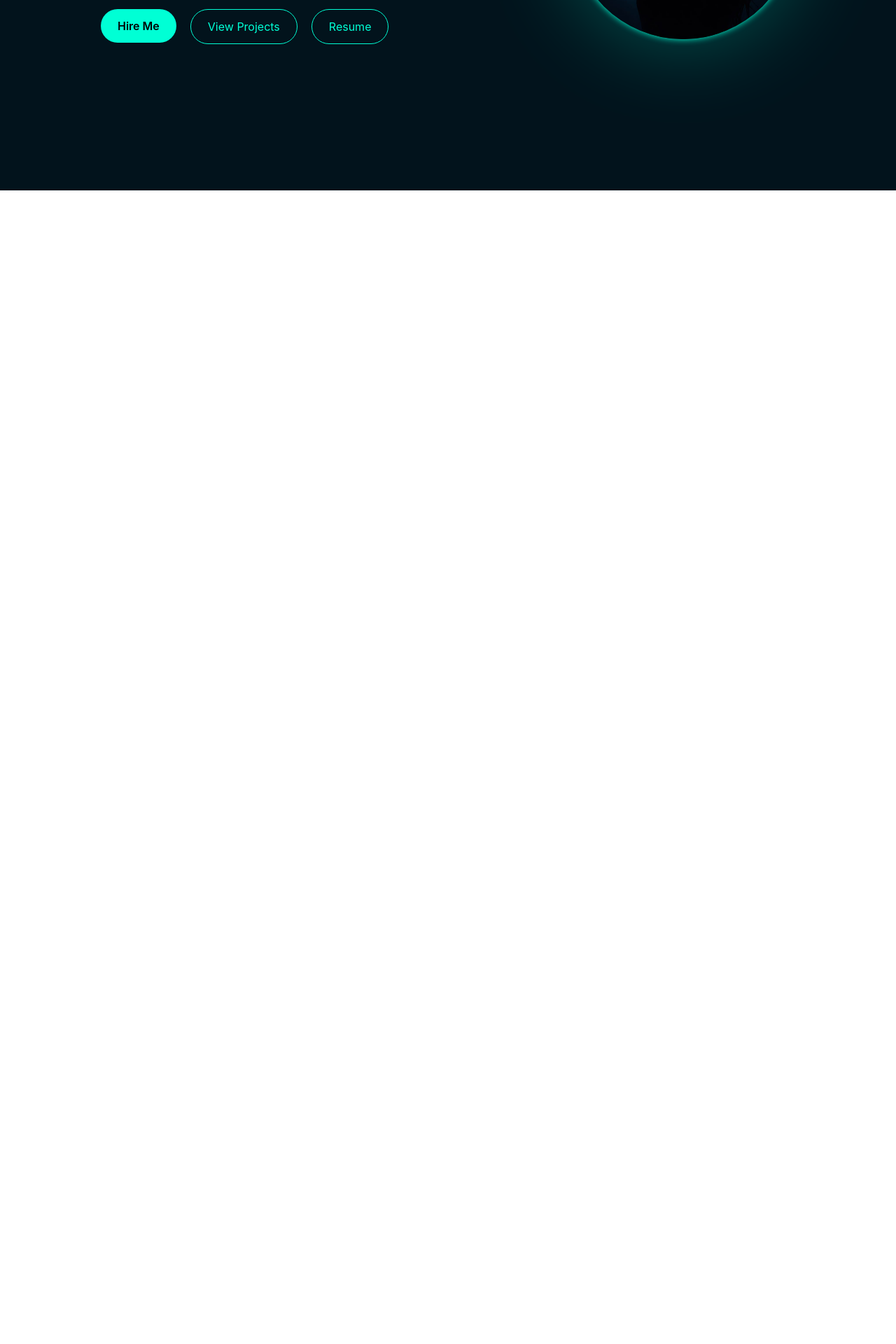
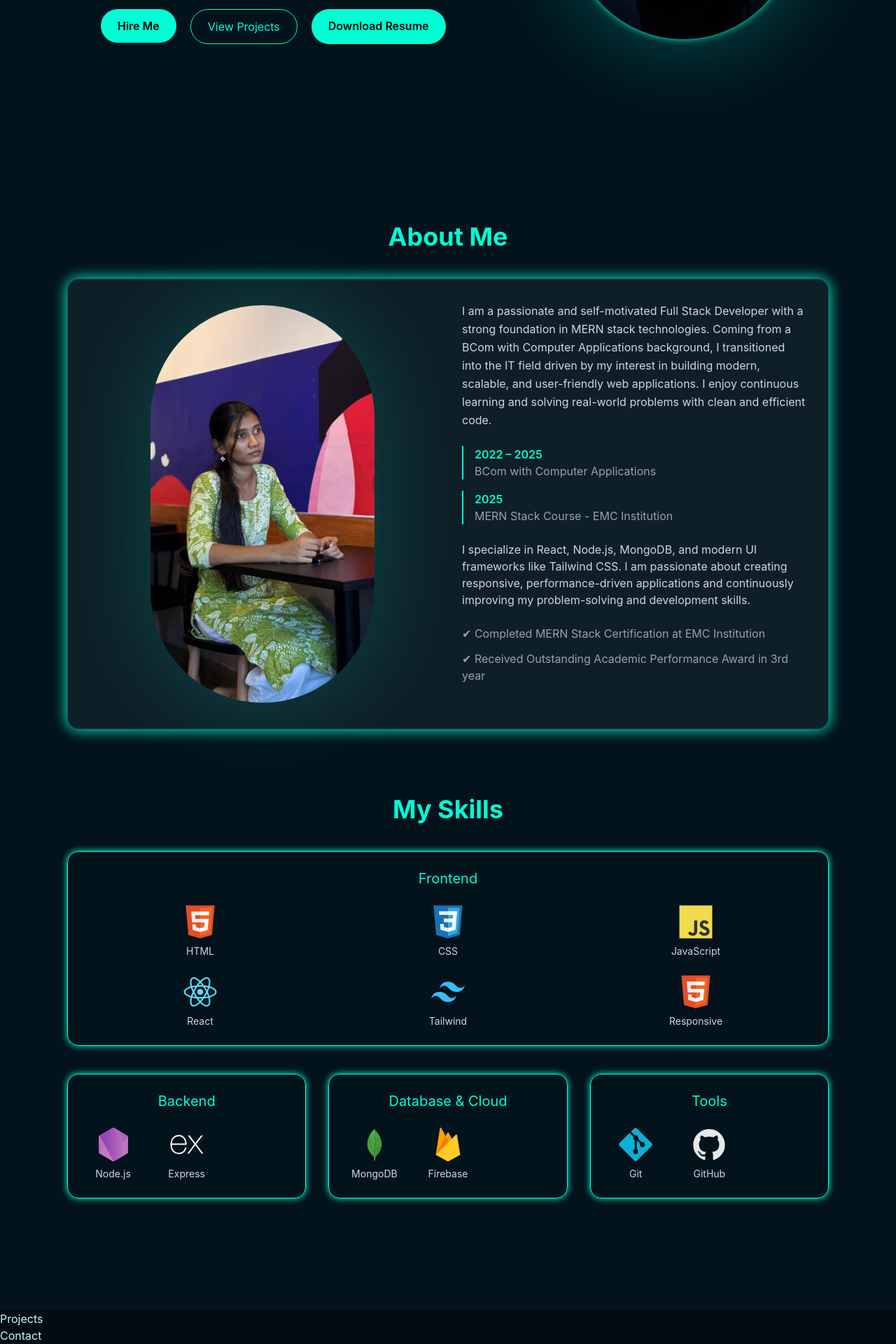
Before and after one commit to benedicta-abragam/benedicta-abragam-personal-portfolio, a React (Vite) app: page / in a window 1280 px wide. Shown: the part 552-2472 px from the top of the page at 70% size. Before the commit the page ends 824 px from the top, so only its background shows below. Built offline with nearby package versions, Linux system fonts and the light colour scheme.

Commit message:
Updated about sections

```diff
--- a/src/App.jsx
+++ b/src/App.jsx
@@ -1,4 +1,3 @@
-import { Routes, Route } from "react-router-dom";
 import Navbar from "./components/Navbar";
 import Hero from "./components/Hero";
 import About from "./components/About";
@@ -10,14 +9,11 @@ function App() {
   return (
     <>
       <Navbar />
-
-      <Routes>
-        <Route path="/" element={<Hero />} />
-        <Route path="/about" element={<About />} />
-        <Route path="/skills" element={<Skills />} />
-        <Route path="/projects" element={<Projects />} />
-        <Route path="/contact" element={<Contact />} />
-      </Routes>
+      <Hero />
+      <About />
+      <Skills />
+      <Projects />
+      <Contact />
     </>
   );
 }
--- a/src/components/About.jsx
+++ b/src/components/About.jsx
@@ -1,12 +1,95 @@
+import myphoto from "../assets/about-photo.jpeg";
+
 function About() {
   return (
-    <div className="min-h-screen pt-24">
-      <h1 className="text-3xl font-bold">About Me</h1>
-      <p className="mt-4">
-        This is my about section.
-      </p>
-    </div>
-  )
+    <section
+      id="about"
+      className=" scroll-mt-20 min-h-screen bg-[#02131c] px-6 md:px-16 lg:px-24  flex items-center">
+      <div className="max-w-7xl mx-auto w-full">
+
+        {/* HEADING */}
+        <h2 className="text-3xl md:text-4xl font-bold text-[#00ffd5] text-center mt-4 mb-10">
+          About Me
+        </h2>
+
+        {/* GLASS CARD */}
+        <div className="grid md:grid-cols-2 gap-10 items-center
+         bg-white/5 border border-[#00ffd5]/30
+        rounded-2xl p-8 shadow-[0_0_20px_#00ffd5]">
+
+          {/* LEFT IMAGE */}
+          <div className="flex justify-center">
+            <div className="relative">
+              <div className="absolute inset-1 rounded-full bg-[#00ffd5] blur-3xl opacity-20"></div>
+
+              <img
+                src={myphoto}
+                alt="Benedicta"
+                className="relative w-64 md:w-80 rounded-full object-cover"
+              />
+            </div>
+          </div>
+
+          {/* RIGHT CONTENT */}
+          <div>
+
+            {/* SHORT INTRO */}
+            <p className="text-gray-300 leading-relaxed mb-6">
+              I am a passionate and self-motivated Full Stack Developer with a
+              strong foundation in MERN stack technologies. Coming from a BCom
+              with Computer Applications background, I transitioned into the IT
+              field driven by my interest in building modern, scalable, and
+              user-friendly web applications. I enjoy continuous learning and
+              solving real-world problems with clean and efficient code.
+            </p>
+
+            {/* TIMELINE */}
+            <div className="space-y-4 mb-6">
+
+              <div className="border-l-2 border-[#00ffd5] pl-4">
+                <h4 className="text-[#00ffd5] font-semibold">
+                  2022 – 2025
+                </h4>
+                <p className="text-gray-400">
+                  BCom with Computer Applications
+                </p>
+              </div>
+
+              <div className="border-l-2 border-[#00ffd5] pl-4">
+                <h4 className="text-[#00ffd5] font-semibold">
+                  2025
+                </h4>
+                <p className="text-gray-400">
+                  MERN Stack Course - EMC Institution
+                </p>
+              </div>
+            </div>
+
+            {/* SKILLS + PASSION */}
+            <p className="text-gray-300 mb-6">
+              I specialize in React, Node.js, MongoDB, and modern UI frameworks
+              like Tailwind CSS. I am passionate about creating responsive,
+              performance-driven applications and continuously improving my
+              problem-solving and development skills.
+            </p>
+
+            {/* CERTIFICATE + ACHIEVEMENT */}
+            <div className="space-y-3 mb-8">
+              <p className="text-gray-400">
+                ✔ Completed MERN Stack Certification at EMC Institution
+              </p>
+
+              <p className="text-gray-400">
+                ✔ Received Outstanding Academic Performance Award in 3rd year
+              </p>
+            </div>
+
+
+          </div>
+        </div>
+      </div>
+    </section>
+  );
 }
 
-export default About
+export default About;
--- a/src/components/Hero.jsx
+++ b/src/components/Hero.jsx
@@ -1,6 +1,5 @@
 import { TypeAnimation } from "react-type-animation";
 import profile from "../assets/profile.jpeg";
-import { NavLink } from "react-router-dom";
 import "../styles/Hero.css"
 
 function Hero() {
@@ -35,7 +34,8 @@ function Hero() {
           </div>
 
           {/* Typing */}
-          <div className="sm:text-2xl md:text-3xl font-semibold text-[#00ffd5] md:mb-8 min-h-[28px]">            <TypeAnimation
+          <div className="sm:text-2xl md:text-3xl font-semibold text-[#00ffd5] md:mb-8 min-h-[28px]">
+            <TypeAnimation
               sequence={[
                 "Frontend Developer",
                 2000,
@@ -55,30 +55,32 @@ function Hero() {
           </p>
 
           {/* Buttons */}
-          <div className="flex flex-wrap gap-5 pt-5 text-center">
+          <div className="flex flex-wrap gap-5 pt-5 ">
 
-            <NavLink to="/contact">
-              <button className="px-6 py-3 bg-[#00ffd5] text-black rounded-full font-semibold hover:bg-[#0b1f2a] hover:text-[#00ffd5] transition">
+            <a href="#contact">
+              <button className="px-6 py-3 bg-[#00ffd5] text-black rounded-full font-semibold hover:bg-[#0b1f2a] hover:text-[#00ffd5] ">
                 Hire Me
               </button>
-            </NavLink>
+            </a>
 
-            <NavLink to="/projects">
-              <button className="px-6 py-3 border border-[#00ffd5] text-[#00ffd5] rounded-full hover:bg-[#00ffd5] hover:text-black transition">
+            <a href="#projects">
+              <button className="px-6 py-3 border border-[#00ffd5] text-[#00ffd5] rounded-full hover:bg-[#00ffd5] hover:text-black">
                 View Projects
               </button>
-            </NavLink>
+            </a>
+            <a
+              href="/resume.pdf"
+              className="px-6 py-3 bg-[#00ffd5] text-black rounded-full font-semibold hover:bg-[#0b1f2a] hover:text-[#00ffd5] transition">
+              Download Resume
+            </a>
 
-            <button className="px-6 py-3 border border-[#00ffd5] text-[#00ffd5] rounded-full hover:bg-[#00ffd5] hover:text-black transition">
-              Resume
-            </button>
 
 
           </div>
         </div>
 
         {/* RIGHT IMAGE */}
-        <div className="hidden md:flex justify-center md:justify-end">
+        <div className="hidden md:flex justify-end">
           <div className="relative">
 
             {/* Neon Glow Circle */}
--- a/src/components/Navbar.jsx
+++ b/src/components/Navbar.jsx
@@ -1,52 +1,58 @@
 import { useState } from "react"
 import "../styles/Navbar.css"
-import { NavLink } from "react-router-dom"
 
 function Navbar() {
   const [open, setOpen] = useState(false)
 
-  const handleClose =()=>{
+  const handleClose = () => {
     setOpen(false)
   }
+
   return (
     <nav className="fixed top-0 w-full h-[60px] flex justify-between items-center px-6 md:px-20 bg-[#050f14] z-50">
 
+      {/* LOGO */}
       <div className="font-semibold neon-text">
         Benedicta A
       </div>
 
       {/* Desktop menu */}
       <ul className="hidden md:flex gap-8">
-        <li><NavLink  className="nav-link" to="/">Home</NavLink></li>
-        <li ><NavLink className="nav-link" to="/about">About</NavLink></li>
-        <li><NavLink  className="nav-link" to="/skills">Skills</NavLink></li>
-        <li ><NavLink  className="nav-link" to="/projects">Projects</NavLink></li>
-        <li ><NavLink  className="nav-link" to="/contact">Contact</NavLink></li>
+        <li><a href="#home" className="nav-link">Home</a></li>
+        <li><a href="#about" className="nav-link">About</a></li>
+        <li><a href="#skills" className="nav-link">Skills</a></li>
+        <li><a href="#projects" className="nav-link">Projects</a></li>
+        <li><a href="#contact" className="nav-link">Contact</a></li>
       </ul>
 
       {/* Mobile icon */}
-    <div className="md:hidden flex items-center text-2xl cursor-pointer" onClick={() => setOpen(true)}>
-
+      <div
+        className="md:hidden flex items-center text-2xl cursor-pointer"
+        onClick={() => setOpen(true)}
+      >
         <i className="fa-solid fa-bars text-[#00ffd5] icon"></i>
       </div>
 
+      {/* Overlay */}
+      <div
+        className={`mobile-overlay ${open ? "show" : ""}`}
+        onClick={handleClose}
+      ></div>
+
       {/* Mobile menu */}
-<div className={`mobile-overlay ${open ? "show" : ""}`} onClick={handleClose}></div>
-
       <div className={`mobile-menu ${open ? "open" : ""}`}>
         <div className="close-icon" onClick={handleClose}>
           <i className="fa-solid fa-xmark icon"></i>
         </div>
 
         <ul>
-    <li ><NavLink className="nav-link mobile-link" to="/" onClick={handleClose}>Home</NavLink></li>
-    <li><NavLink  className="nav-link mobile-link" to="/about" onClick={handleClose}>About</NavLink></li>
-    <li ><NavLink className="nav-link mobile-link" to="/skills" onClick={handleClose}>Skills</NavLink></li>
-    <li ><NavLink className="nav-link mobile-link" to="/projects" onClick={handleClose}>Projects</NavLink></li>
-    <li ><NavLink className="nav-link mobile-link" to="/contact" onClick={handleClose}>Contact</NavLink></li>
+          <li><a href="#home" className="nav-link" onClick={handleClose}>Home</a></li>
+          <li><a href="#about" className="nav-link" onClick={handleClose}>About</a></li>
+          <li><a href="#skills" className="nav-link" onClick={handleClose}>Skills</a></li>
+          <li><a href="#projects" className="nav-link" onClick={handleClose}>Projects</a></li>
+          <li><a href="#contact" className="nav-link" onClick={handleClose}>Contact</a></li>
         </ul>
       </div>
-
 
     </nav>
   )
--- a/src/components/Skills.jsx
+++ b/src/components/Skills.jsx
@@ -36,52 +36,93 @@ function Skills() {
     { name: "GitHub", img: github },
   ];
 
-  const SkillBox = ({ title, data }) => (
-    <div className="border border-[#00ffd5] rounded-2xl p-6 shadow-[0_0_10px_#00ffd5]">
-      <h2 className="text-xl font-semibold text-[#00ffd5] mb-6 text-center">
-        {title}
-      </h2>
-
-      <div className="grid grid-cols-3 gap-6 place-items-center">
-        {data.map((skill, index) => (
-          <div
-            key={index}
-            className="flex flex-col items-center hover:scale-110 transition duration-300"
-          >
-            <img
-              src={skill.img}
-              alt={skill.name}
-              className="w-12 h-12 object-contain mb-2"
-            />
-            <p className="text-gray-300 text-sm">{skill.name}</p>
-          </div>
-        ))}
-      </div>
-    </div>
-  );
-
   return (
     <section
       id="skills"
-      className="min-h-screen bg-[#02131c] px-6 md:px-16 lg:px-24 py-16 flex flex-col justify-center"
-    >
-      {/* Main Heading */}
-      <h1 className="text-3xl md:text-4xl font-bold text-center text-[#00ffd5] mb-6">
+      className="min-h-screen bg-[#02131c] px-6 md:px-16 lg:px-24 py-16">
+
+      {/* Heading */}
+      <h1 className="text-3xl md:text-4xl font-bold text-center text-[#00ffd5] mb-10">
         My Skills
       </h1>
 
-      {/* FIRST ROW → Frontend Full Width */}
-      <div className="mb-10">
-        <SkillBox title="Frontend" data={frontend} />
+
+      {/* FRONTEND */}
+      <div className="border border-[#00ffd5] rounded-2xl p-6 shadow-[0_0_10px_#00ffd5] mb-10">
+        <h2 className="text-xl text-center text-[#00ffd5] mb-6">Frontend</h2>
+
+        <div className="grid grid-cols-3 gap-6 place-items-center">
+          {frontend.map((item, i) => (
+            <div
+              key={i}
+              className="flex flex-col items-center hover:scale-110 transition"
+            >
+              <img src={item.img} className="w-12 mb-2" />
+              <p className="text-gray-300 text-sm">{item.name}</p>
+            </div>
+          ))}
+        </div>
       </div>
 
-      {/* SECOND ROW → Backend | Database | Tools */}
+
+      {/* BACKEND */}
       <div className="grid md:grid-cols-3 gap-8">
-        <SkillBox title="Backend" data={backend} />
-        <SkillBox title="Database & Cloud" data={database} />
-        <SkillBox title="Tools" data={tools} />
+
+        <div className="border border-[#00ffd5] rounded-2xl p-6 shadow-[0_0_10px_#00ffd5]">
+          <h2 className="text-xl text-center text-[#00ffd5] mb-6">Backend</h2>
+
+          <div className="grid grid-cols-3 gap-6 place-items-center">
+            {backend.map((item, i) => (
+              <div
+                key={i}
+                className="flex flex-col items-center hover:scale-110 transition"
+              >
+                <img src={item.img} className="w-12 mb-2  invert " />
+                <p className="text-gray-300 text-sm">{item.name}</p>
+              </div>
+            ))}
+          </div>
+        </div>
+
+
+        {/* DATABASE */}
+        <div className="border border-[#00ffd5] rounded-2xl p-6 shadow-[0_0_10px_#00ffd5]">
+          <h2 className="text-xl text-center text-[#00ffd5] mb-6">
+            Database & Cloud
+          </h2>
+
+          <div className="grid grid-cols-3 gap-6 place-items-center">
+            {database.map((item, i) => (
+              <div
+                key={i}
+                className="flex flex-col items-center hover:scale-110 transition"
+              >
+                <img src={item.img} className="w-12 mb-2 " />
+                <p className="text-gray-300 text-sm">{item.name}</p>
+              </div>
+            ))}
+          </div>
+        </div>
+
+
+        {/* TOOLS */}
+        <div className="border border-[#00ffd5] rounded-2xl p-6 shadow-[0_0_10px_#00ffd5]">
+          <h2 className="text-xl text-center text-[#00ffd5] mb-6">Tools</h2>
+
+          <div className="grid grid-cols-3 gap-6 place-items-center">
+            {tools.map((item, i) => (
+              <div
+                key={i}
+                className="flex flex-col items-center hover:scale-110 transition"
+              >
+                <img src={item.img} className="w-12 mb-2  invert" />
+                <p className="text-gray-300 text-sm">{item.name}</p>
+              </div>
+            ))}
+          </div>
+        </div>
+
       </div>
-
     </section>
   );
 }
--- a/src/main.jsx
+++ b/src/main.jsx
@@ -2,10 +2,10 @@ import React from "react"
 import ReactDOM from "react-dom/client"
 import App from "./App"
 import "./styles/global.css"
-import { BrowserRouter } from "react-router-dom"
+
 
 ReactDOM.createRoot(document.getElementById("root")).render(
-  <BrowserRouter>
+
     <App />
-  </BrowserRouter>
+
 )
```
Also changed, not shown: src/styles/Navbar.css (+13 -15 lines), src/assets/about-photo.jpeg (added). Lines whose indentation alone changed are shown as unchanged.
